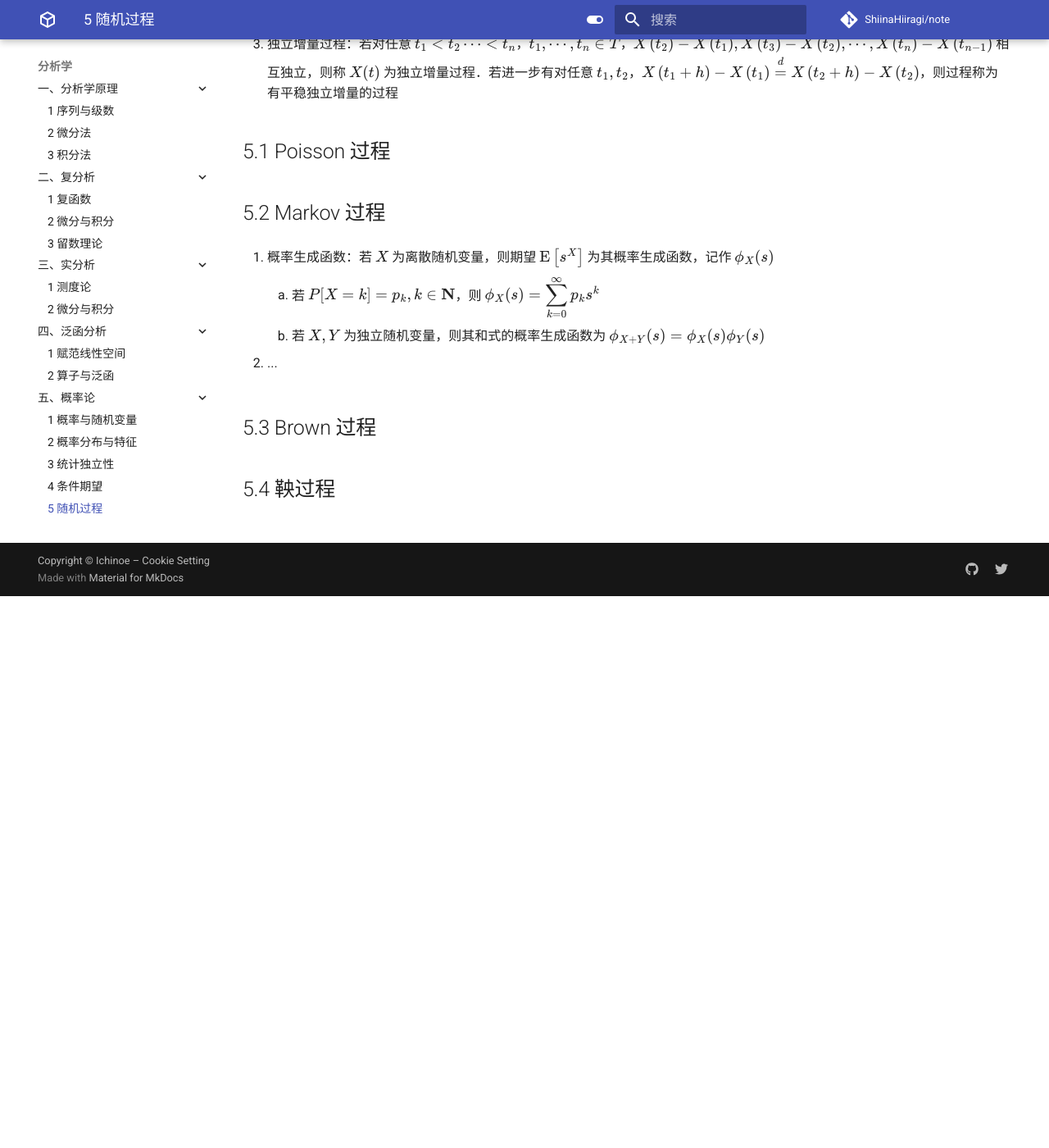
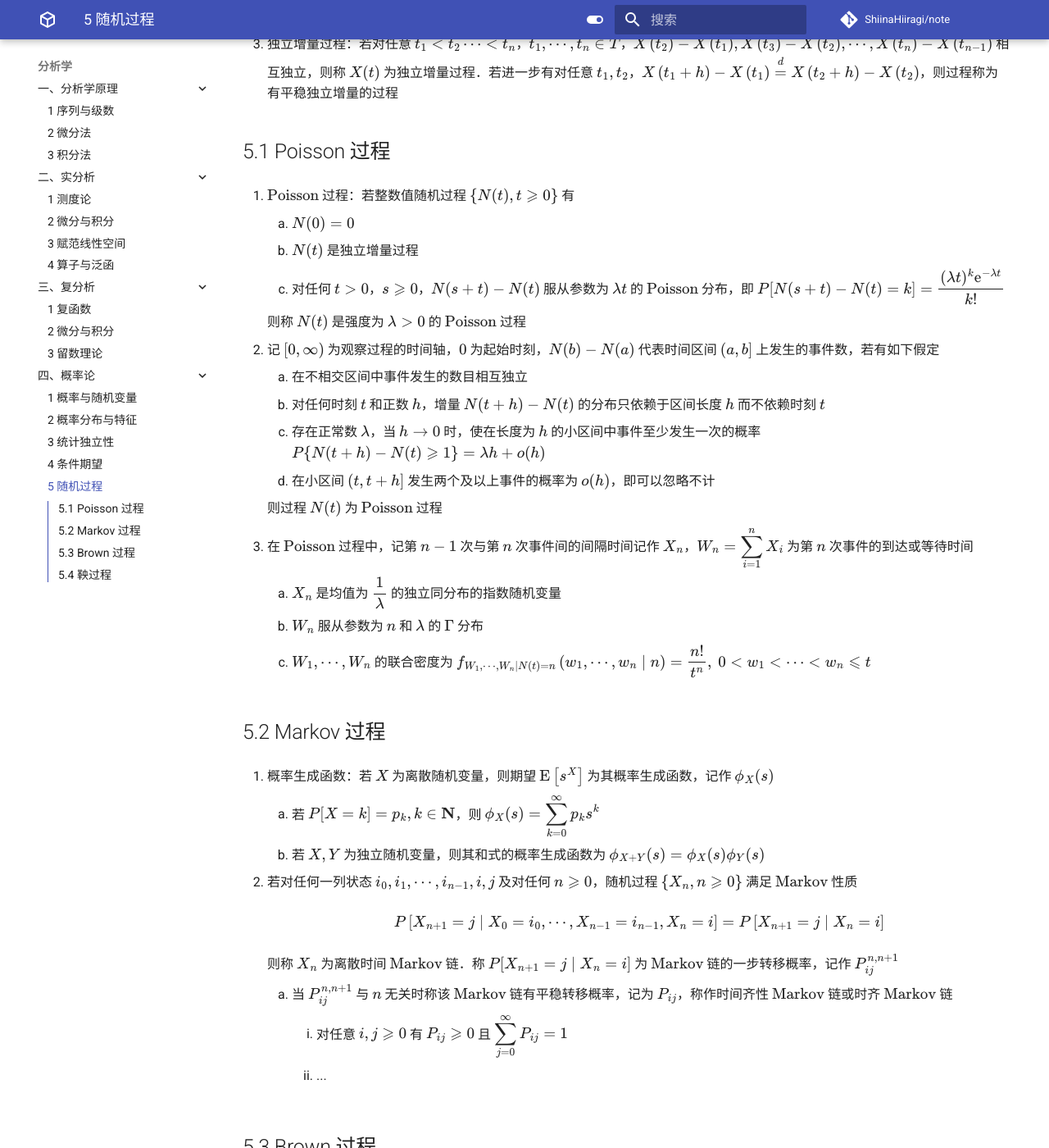
Before and after one commit to ShiinaHiiragi/note, an MkDocs documentation site: the page built from docs/stat/prob/stoch.md, in a window 1280 px wide and 1400 px high, scrolled down 673 px. Shown: the whole window at 82% size. Built offline with MkDocs 1.6.1 and Material for MkDocs 9.7.7, drawn with Linux system fonts in a browser that asks for light colours; comment, search, counter and statistics services are not loaded.

Commit message:
move func

```diff
--- a/docs/stat/prob/stoch.md
+++ b/docs/stat/prob/stoch.md
@@ -19,13 +19,42 @@
 3. 独立增量过程：若对任意 $t_{1}<t_{2} \cdots<t_{n}$，$t_{1}, \cdots, t_{n} \in T$，$X\left(t_{2}\right)- X\left(t_{1}\right), X\left(t_{3}\right)-X\left(t_{2}\right), \cdots, X\left(t_{n}\right)-X\left(t_{n-1}\right)$ 相互独立，则称 $X(t)$ 为独立增量过程．若进一步有对任意 $t_{1}, t_{2}$，$X\left(t_{1}+h\right)-X\left(t_{1}\right) \stackrel{d}{=} X\left(t_{2}+h\right)-X\left(t_{2}\right)$，则过程称为有平稳独立增量的过程
 
 ## 5.1 Poisson 过程
+1. $\text{Poisson}$ 过程：若整数值随机过程 $\{N(t), t \geqslant 0\}$ 有
+    1. $N(0)=0$
+    2. $N(t)$ 是独立增量过程
+    3. 对任何 $t>0$，$s \geqslant 0$，$N(s+t)-N(t)$ 服从参数为 $\lambda t$ 的 $\text{Poisson}$ 分布，即 $P[N(s+t)-N(t)=k]=\dfrac{(\lambda t)^{k} \mathrm{e}^{-\lambda t}}{k!}$
+
+    则称 $N(t)$ 是强度为 $\lambda>0$ 的 $\text{Poisson}$ 过程
+
+2. 记 $[0, \infty)$ 为观察过程的时间轴，$0$ 为起始时刻，$N(b)-N(a)$ 代表时间区间 $(a, b]$ 上发生的事件数，若有如下假定
+    1. 在不相交区间中事件发生的数目相互独立
+    2. 对任何时刻 $t$ 和正数 $h$，增量 $N(t+h)-N(t)$ 的分布只依赖于区间长度 $h$ 而不依赖时刻 $t$
+    3. 存在正常数 $\lambda$，当 $h \to 0$ 时，使在长度为 $h$ 的小区间中事件至少发生一次的概率 $P\{N(t+h)-N(t) \geqslant 1\}=\lambda h+o(h)$
+    4. 在小区间 $(t, t+h]$ 发生两个及以上事件的概率为 $o(h)$，即可以忽略不计
+
+    则过程 $N(t)$ 为 $\text{Poisson}$ 过程
+
+3. 在 $\text{Poisson}$ 过程中，记第 $n-1$ 次与第 $n$ 次事件间的间隔时间记作 $X_{n}$，$W_{n}={\displaystyle \sum_{i=1}^{n} X_{i}}$ 为第 $n$ 次事件的到达或等待时间
+    1. $X_{n}$ 是均值为 $\dfrac{1}{\lambda}$ 的独立同分布的指数随机变量
+    2. $W_{n}$ 服从参数为 $n$ 和 $\lambda$ 的 $\Gamma$ 分布
+    3. $W_{1}, \cdots, W_{n}$ 的联合密度为 ${\displaystyle f_{W_{1}, \cdots, W_{n} \mid N(t)=n}\left(w_{1}, \cdots, w_{n} \mid n\right)=\dfrac{n!}{t^{n}}, \  0<w_{1}<\cdots<w_{n} \leqslant t}$
 
 ## 5.2 Markov 过程
 1. 概率生成函数：若 $X$ 为离散随机变量，则期望 $\mathrm{E}\left[s^{X}\right]$ 为其概率生成函数，记作 $\phi_{X}(s)$
     1. 若 $P[X=k]=p_{k}, k \in \mathbf{N}$，则 $\phi_{X}(s)={\displaystyle \sum_{k=0}^{\infty} p_{k} s^{k}}$
     2. 若 $X, Y$ 为独立随机变量，则其和式的概率生成函数为 $\phi_{X+Y}(s)=\phi_{X}(s) \phi_{Y}(s)$
 
-2. ...
+2. 若对任何一列状态 $i_{0}, i_{1}, \cdots, i_{n-1}, i, j$ 及对任何 $n \geqslant 0$，随机过程 $\left\{X_{n}, n \geqslant 0\right\}$ 满足 $\text{Markov}$ 性质
+
+    $$
+    P\left[X_{n+1}=j \mid X_{0}=i_{0}, \cdots, X_{n-1}=i_{n-1}, X_{n}=i\right]=P\left[X_{n+1}=j \mid X_{n}=i\right]
+    $$
+
+    则称 $X_{n}$ 为离散时间 $\text{Markov}$ 链．称 $P[X_{n+1}=j \mid X_{n}=i]$ 为 $\text{Markov}$ 链的一步转移概率，记作 $P_{i j}^{n, n+1}$
+
+    1. 当 $P_{i j}^{n, n+1}$ 与 $n$ 无关时称该 $\text{Markov}$ 链有平稳转移概率，记为 $P_{i j}$，称作时间齐性 $\text{Markov}$ 链或时齐 $\text{Markov}$ 链
+        1. 对任意 $i, j \geqslant 0$ 有 $P_{i j} \geqslant 0$ 且 ${\displaystyle \sum_{j=0}^{\infty} P_{i j}=1}$
+        2. ...
 
 ## 5.3 Brown 过程
 
--- a/mkdocs.yml
+++ b/mkdocs.yml
@@ -198,17 +198,16 @@ nav:
       - 1 序列与级数: anly/princ/seq.md
       - 2 微分法: anly/princ/diff.md
       - 3 积分法: anly/princ/int.md
-    - 二、复分析:
+    - 二、实分析:
+      - 1 测度论: anly/real/ms.md
+      - 2 微分与积分: anly/real/lbg.md
+      - 3 赋范线性空间: anly/real/norm.md
+      - 4 算子与泛函: anly/real/op.md
+    - 三、复分析:
       - 1 复函数: anly/cmplx/func.md
       - 2 微分与积分: anly/cmplx/anly.md
       - 3 留数理论: anly/cmplx/res.md
-    - 三、实分析:
-      - 1 测度论: anly/real/ms.md
-      - 2 微分与积分: anly/real/lbg.md
-    - 四、泛函分析:
-      - 1 赋范线性空间: anly/func/norm.md
-      - 2 算子与泛函: anly/func/op.md
-    - 五、概率论:
+    - 四、概率论:
       - 1 概率与随机变量: stat/prob/prob.md
       - 2 概率分布与特征: stat/prob/dist.md
       - 3 统计独立性: stat/prob/ind.md
```
Also changed, not shown: docs/lang/nat/semant.md (+1 -1 lines), docs/anly/real/norm.md (renamed from docs/anly/func/norm.md), docs/anly/real/op.md (renamed from docs/anly/func/op.md).
